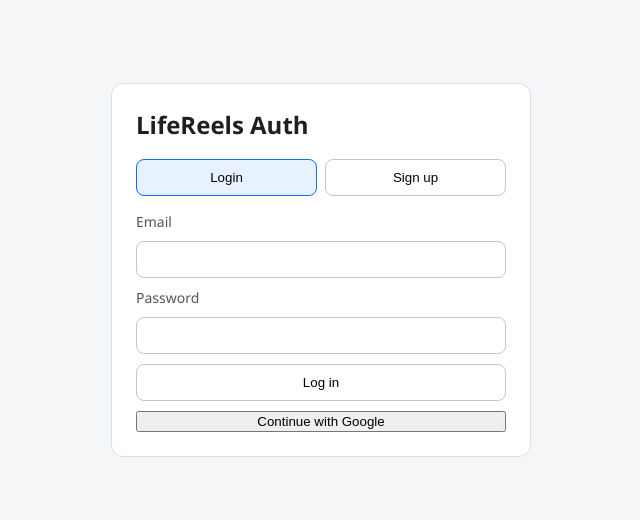
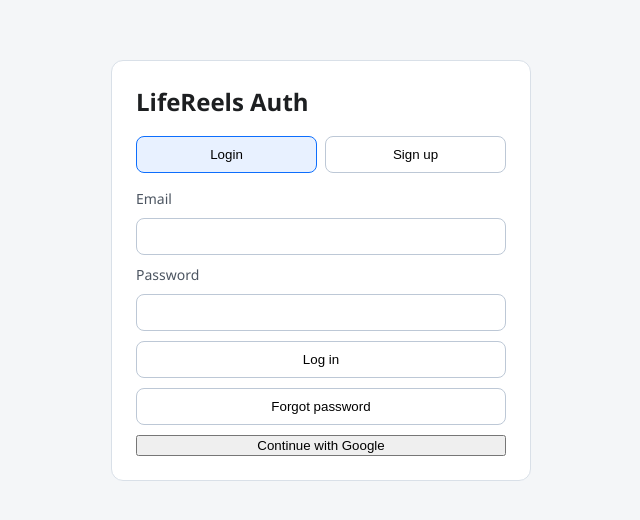
Before and after one commit to freeboxwork/LifeReels, a React (Vite) app: page / in a window 1280 px wide. Shown: the part 130-650 px from the top of the page, without its empty margins (319-959 px from the left). Built offline with nearby package versions, Linux system fonts and the light colour scheme; no server answers.

Commit message:
feat: add forgot password flow on login

```diff
--- a/src/App.tsx
+++ b/src/App.tsx
@@ -196,6 +196,30 @@
     }
   }
 
+  async function handleForgotPassword() {
+    if (!email) {
+      setError("Enter your email first.");
+      return;
+    }
+
+    setLoading(true);
+    setError("");
+    setMessage("");
+
+    const { error: resetError } = await supabase.auth.resetPasswordForEmail(
+      email,
+      { redirectTo: window.location.origin },
+    );
+
+    if (resetError) {
+      setError(resetError.message);
+    } else {
+      setMessage("Password reset email sent. Check your inbox.");
+    }
+
+    setLoading(false);
+  }
+
   return (
     <main className="auth-page">
       <section className="auth-card">
@@ -309,6 +333,11 @@
                     ? "Create account"
                     : "Log in"}
               </button>
+              {mode === "login" && (
+                <button type="button" onClick={handleForgotPassword} disabled={loading}>
+                  Forgot password
+                </button>
+              )}
             </form>
             <button
               type="button"
```
Also changed, not shown: 1 other file (tests, documents, lock files or other folders).
